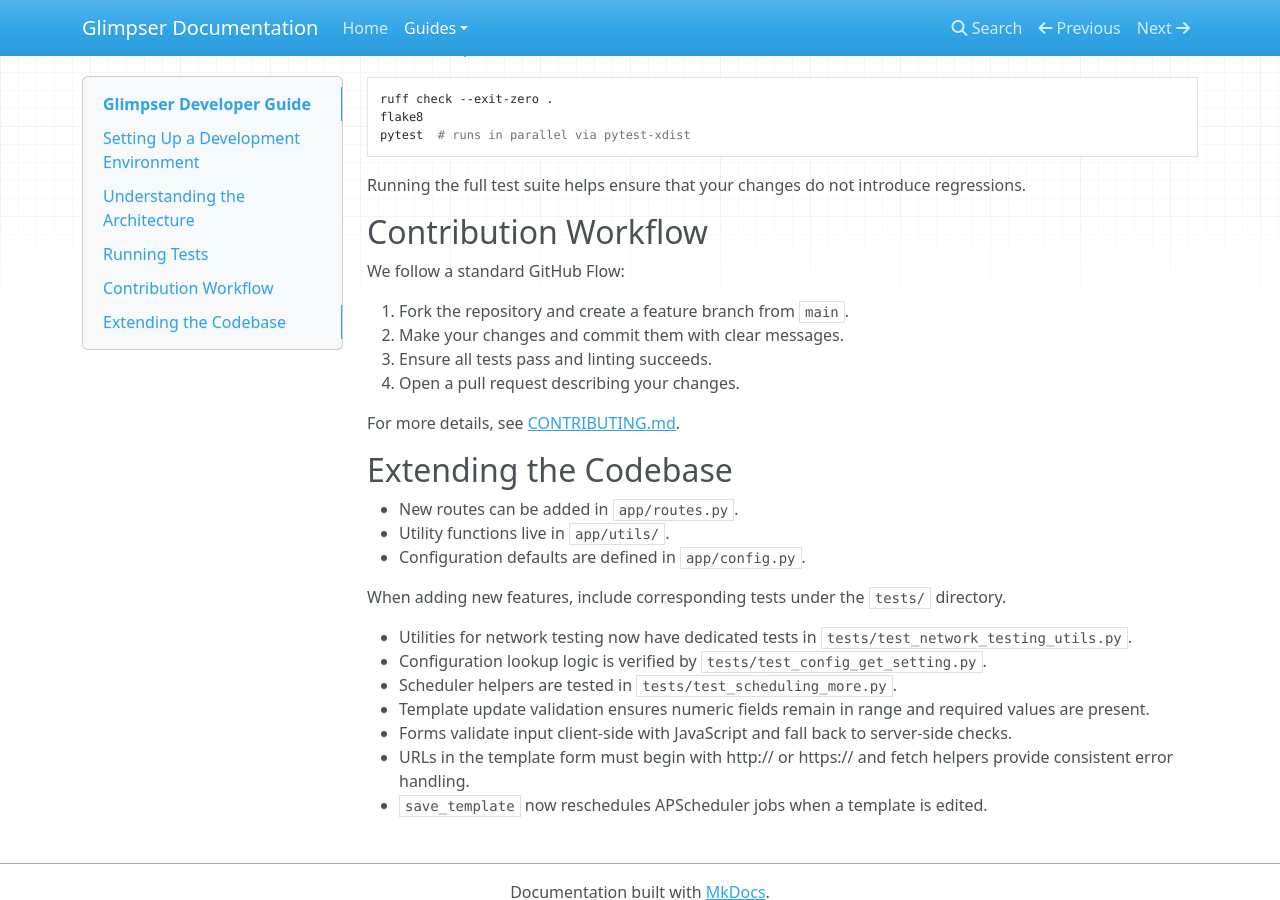
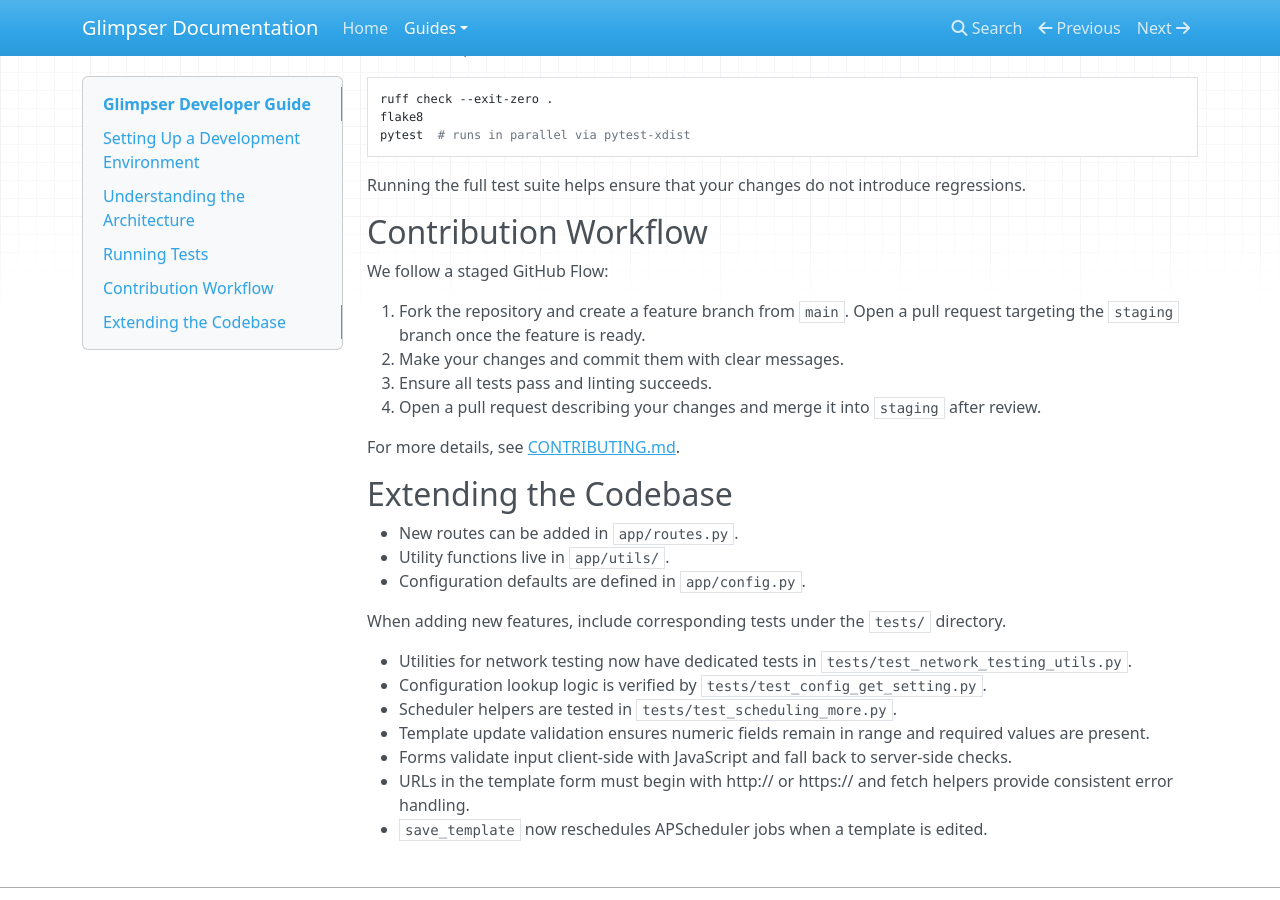
Before and after one commit to KristopherKubicki/glimpser, an MkDocs documentation site: the page built from docs/developer_guide.md, in a window 1280 px wide and 900 px high, scrolled down 861 px. Built offline with MkDocs 1.6.1, drawn with Linux system fonts in a browser that asks for light colours; nearby versions of some CDN libraries.

```diff
--- a/docs/developer_guide.md
+++ b/docs/developer_guide.md
@@ -61,12 +61,13 @@
 
 ## Contribution Workflow
 
-We follow a standard GitHub Flow:
+We follow a staged GitHub Flow:
 
 1. Fork the repository and create a feature branch from `main`.
+   Open a pull request targeting the `staging` branch once the feature is ready.
 2. Make your changes and commit them with clear messages.
 3. Ensure all tests pass and linting succeeds.
-4. Open a pull request describing your changes.
+4. Open a pull request describing your changes and merge it into `staging` after review.
 
 For more details, see [CONTRIBUTING.md](https://github.com/KristopherKubicki/glimpser/blob/main/CONTRIBUTING.md).
 
--- a/mkdocs.yml
+++ b/mkdocs.yml
@@ -75,6 +75,7 @@
       - Caption Prefix Issue: caption_prefix.md
       - Captions Chatbot: chatbot.md
       - Continuous Integration Checks: ci_checks.md
+      - Staged GitHub Flow: staged_github_flow.md
       - Jog-Shuttle Control: jog_shuttle.md
       - Live All Playback: live_all.md
       - Live View Scrubbing: live_scrub.md
```
Also changed, not shown: CONTRIBUTING.md (+6 -2 lines), README.md (+7 -0 lines), docs/index.md (+1 -0 lines), docs/staged_github_flow.md (added, +27 -0 lines), 1 other file.
